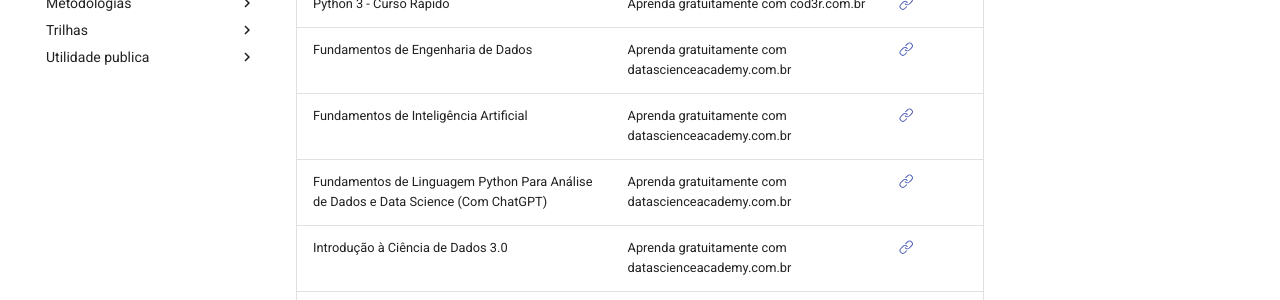
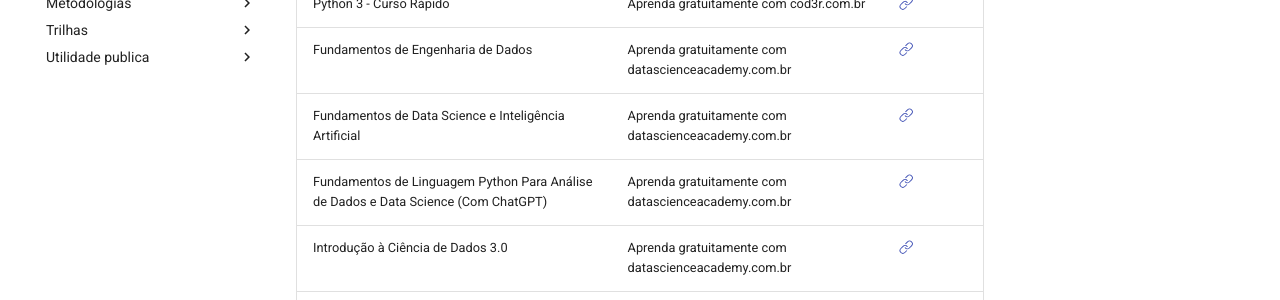
Before and after one commit to andersonbraz/andersonbraz.github.io, an MkDocs documentation site: the page built from docs/estudos/01-treinamentos.md, in a window 1280 px wide and 1136 px high. Shown: the part 431-731 px from the top of the window. Built offline with MkDocs 1.6.1 and Material for MkDocs 9.7.7, drawn with Linux system fonts in a browser that asks for light colours.

Commit message:
Update Project.

```diff
--- a/docs/estudos/01-treinamentos.md
+++ b/docs/estudos/01-treinamentos.md
@@ -9,7 +9,7 @@
 | Power BI para Análise de Dados                                                     | Aprenda gratuitamente com preditiva.ia              | [:octicons-link-24:](https://www.preditiva.ai/curso-powerbi-gratuito){target=_blank}                                                                   |
 | Python 3 - Curso Rápido                                                            | Aprenda gratuitamente com cod3r.com.br              | [:octicons-link-24:](https://www.cod3r.com.br/courses/python-3-curso-rapido){target=_blank}                                                            |
 | Fundamentos de Engenharia de Dados                                                 | Aprenda gratuitamente com datascienceacademy.com.br | [:octicons-link-24:](https://www.datascienceacademy.com.br/course/fundamentos-de-engenharia-de-dados){target=_blank}                                   |
-| Fundamentos de Inteligência Artificial                                             | Aprenda gratuitamente com datascienceacademy.com.br | [:octicons-link-24:](https://www.datascienceacademy.com.br/course/fundamentos-de-inteligencia-artificial){target=_blank}                               |
+| Fundamentos de Data Science e Inteligência Artificial                              | Aprenda gratuitamente com datascienceacademy.com.br | [:octicons-link-24:](https://www.datascienceacademy.com.br/course/fundamentos-de-data-science-e-inteligencia-artificial){target=_blank}                               |
 | Fundamentos de Linguagem Python Para Análise de Dados e Data Science (Com ChatGPT) | Aprenda gratuitamente com datascienceacademy.com.br | [:octicons-link-24:](https://www.datascienceacademy.com.br/course/fundamentos-de-linguagem-python-para-analise-de-dados-e-data-science){target=_blank} |
 | Introdução à Ciência de Dados 3.0                                                  | Aprenda gratuitamente com datascienceacademy.com.br | [:octicons-link-24:](https://www.datascienceacademy.com.br/course/intro-ciencia-de-dados-3){target=_blank}                                             |
 | Microsoft Power BI Para Business Intelligence e Data Science                       | Aprenda gratuitamente com datascienceacademy.com.br | [:octicons-link-24:](https://www.datascienceacademy.com.br/course/microsoft-power-bi-para-business-intelligence-e-data-science){target=_blank}         |
```
